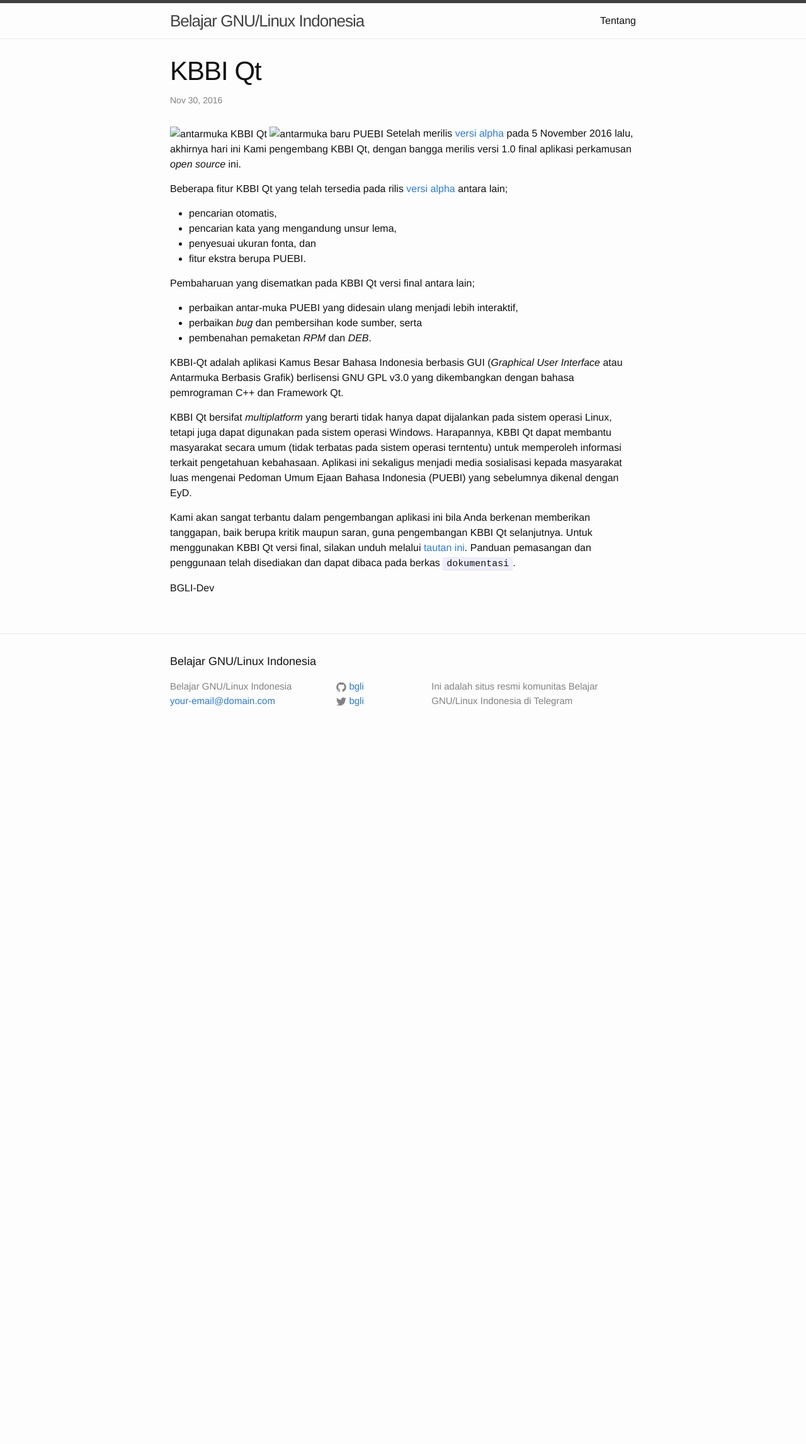
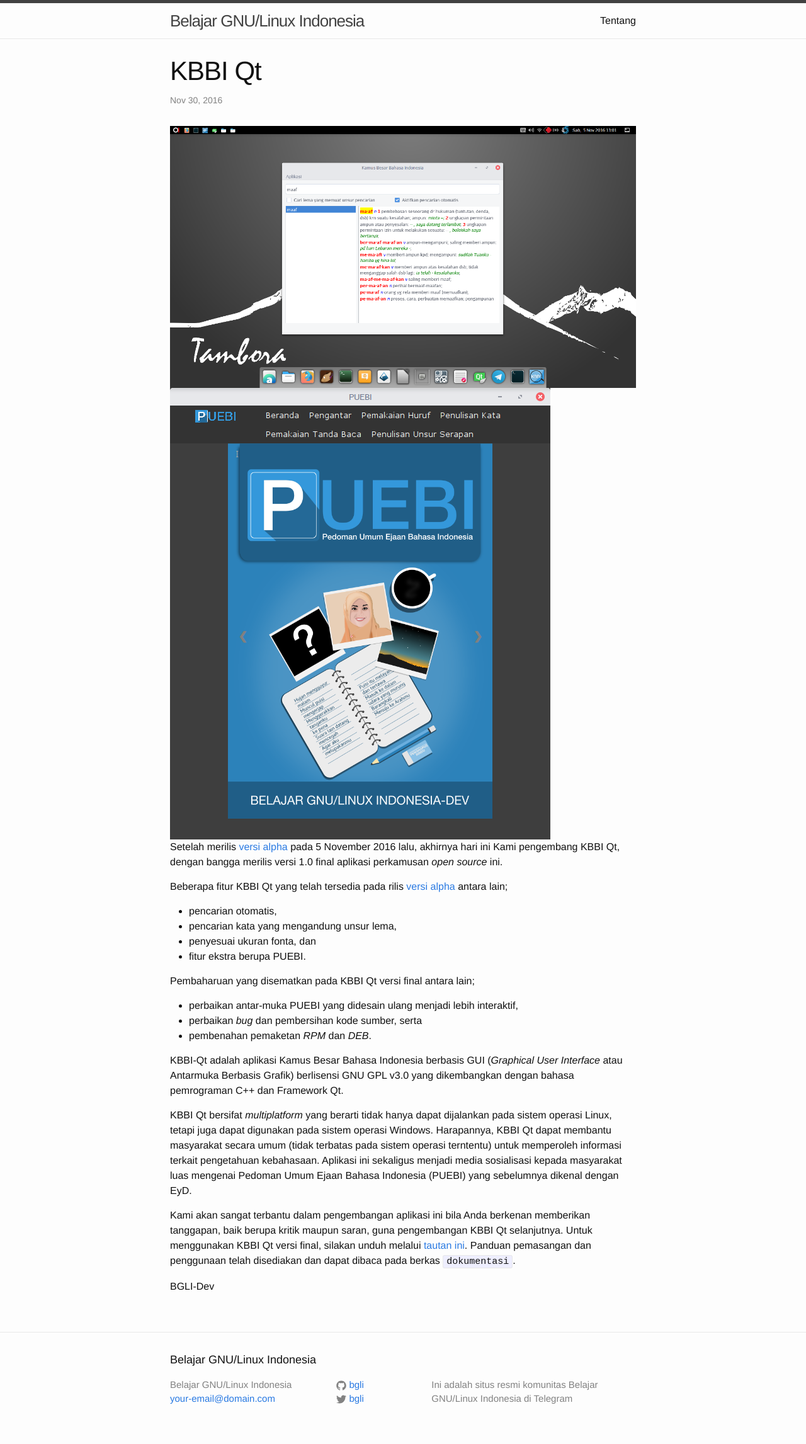
Before and after one commit to bgli/bgli.github.io, a Jekyll site: the page built from _posts/2016-11-30-kbbi-qt.markdown, in a window 1280 px wide. Shown: the whole page at 63% size. Built offline with Jekyll 4.4.1, drawn with Linux system fonts in a browser that asks for light colours; before the commit the page ends 1184 px from its top, so only the background shows below that.

Commit message:
fix picture

```diff
--- a/_posts/2016-11-30-kbbi-qt.markdown
+++ b/_posts/2016-11-30-kbbi-qt.markdown
@@ -4,8 +4,9 @@
 date:   2016-11-30 21:33:35
 categories: Rilis Aplikasi
 ---
-![antarmuka KBBI Qt](img/kbbi-qt.png)
-![antarmuka baru PUEBI](img/puebi.png)
+![antarmuka KBBI Qt](/img/kbbi-qt.png)
+![antarmuka baru PUEBI](/img/puebi.png)
+<br>
 Setelah merilis [versi alpha](https://github.com/bgli/kbbi-qt/releases/tag/v1.0-alpha) pada 5 November 2016 lalu, akhirnya hari ini Kami pengembang KBBI Qt, dengan bangga merilis versi 1.0 final aplikasi perkamusan _open source_ ini.
 
 Beberapa fitur KBBI Qt yang telah tersedia pada rilis [versi alpha](https://github.com/bgli/kbbi-qt/releases/tag/v1.0-alpha) antara lain;
```
Also changed, not shown: img/kbbi-qt.png (renamed from _posts/img/kbbi-qt.png), img/puebi.png (renamed from _posts/img/puebi.png).
